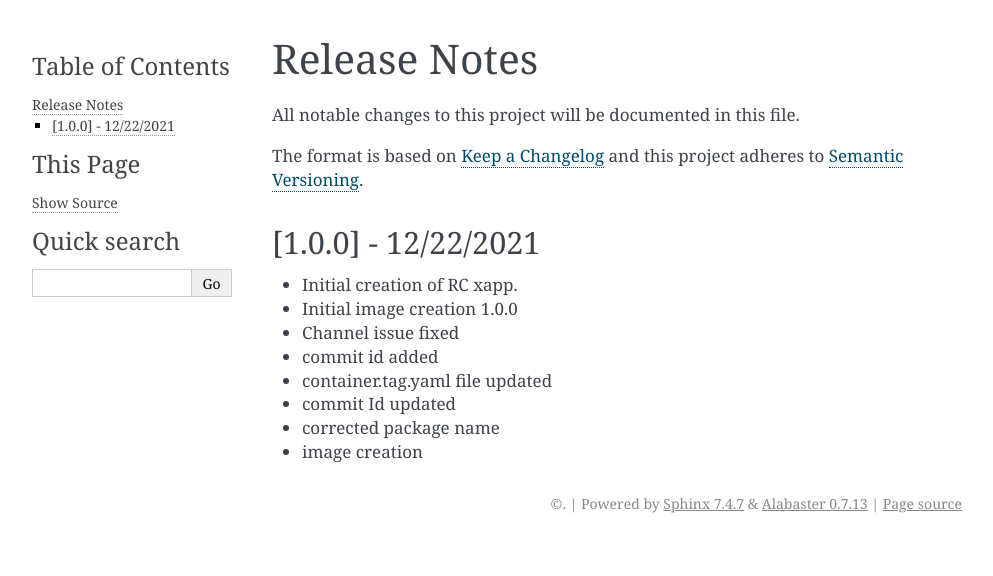
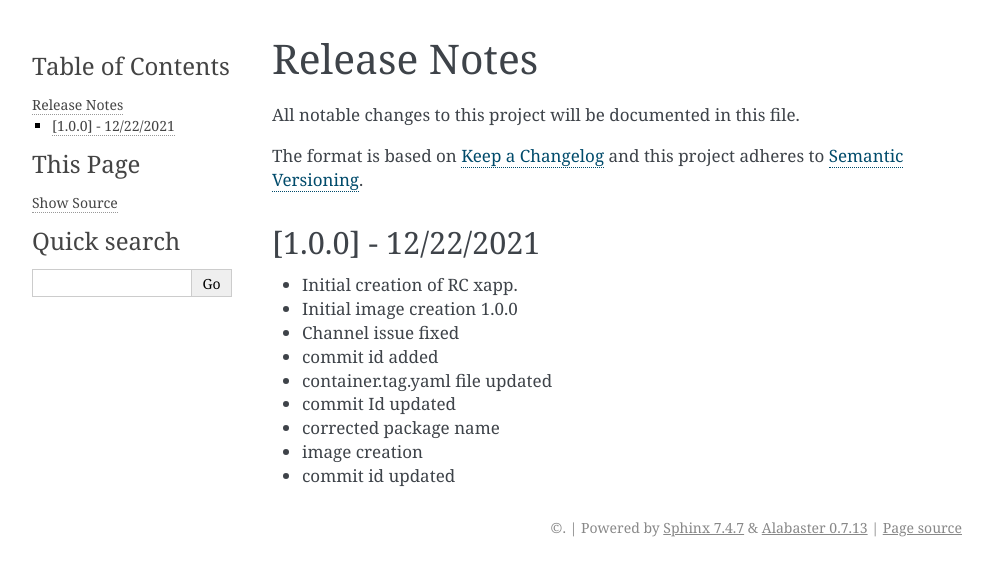
Before and after one commit to o-ran-sc/ric-app-rc, a Sphinx documentation site: the page built from docs/release-notes.rst, in a window 1280 px wide. Shown: the top 576 px of the page, without its empty margins (148-1141 px from the left). Built offline with Sphinx 7.4.7, drawn with Linux system fonts in a browser that asks for light colours.

Commit message:
commit id updated
Signed-off-by: rajalakshmisv <rajalakshmisv@gmail.com>
Change-Id: I9a86454f7a0e6098e6db3098b184f9c2be74113f

```diff
--- a/docs/release-notes.rst
+++ b/docs/release-notes.rst
@@ -25,3 +25,5 @@ and this project adheres to `Semantic Versioning <http://semver.org/>`__.
 * corrected package name
 
 * image creation
+
+* commit id updated
```
Also changed, not shown: 1 other file.
